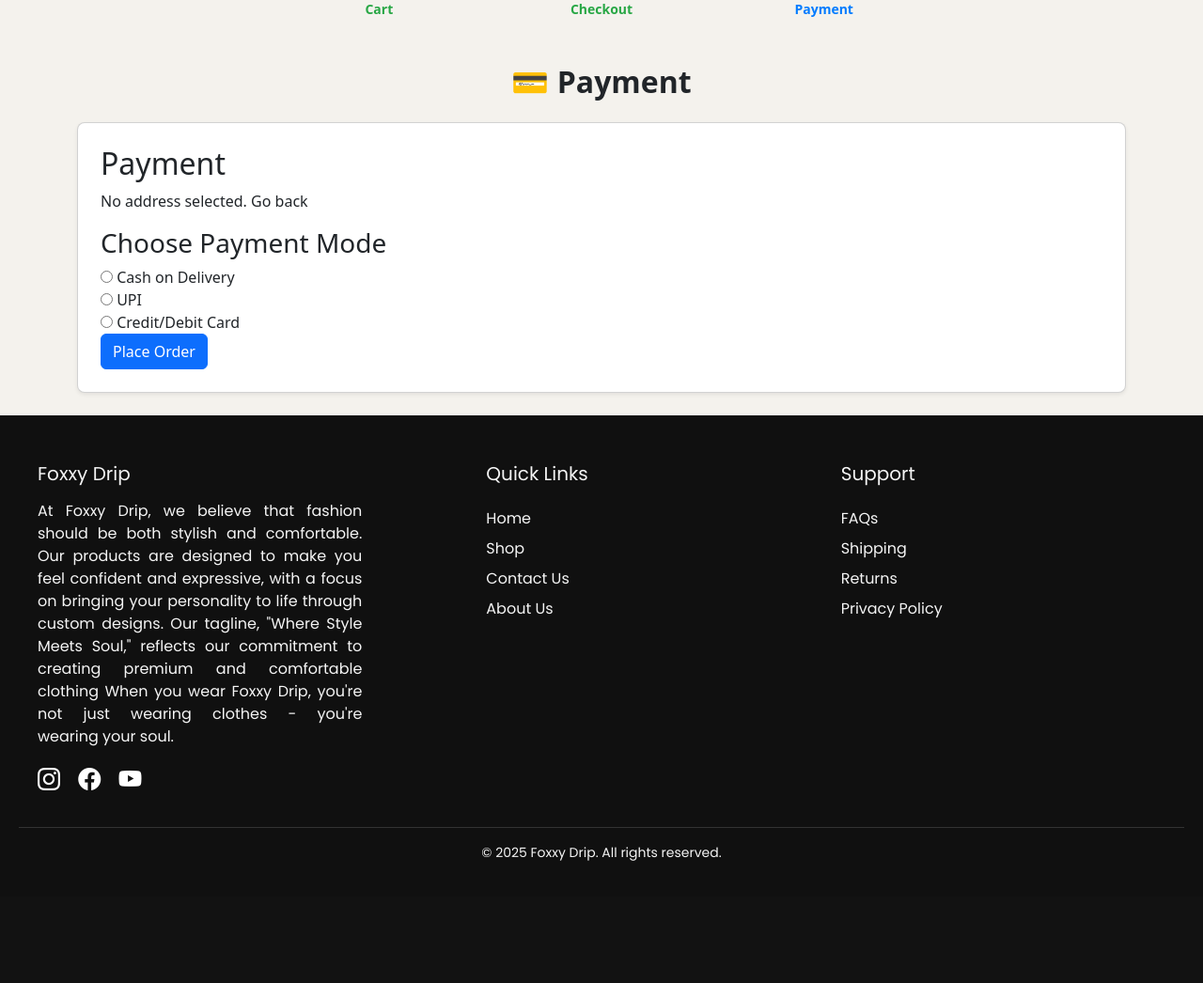
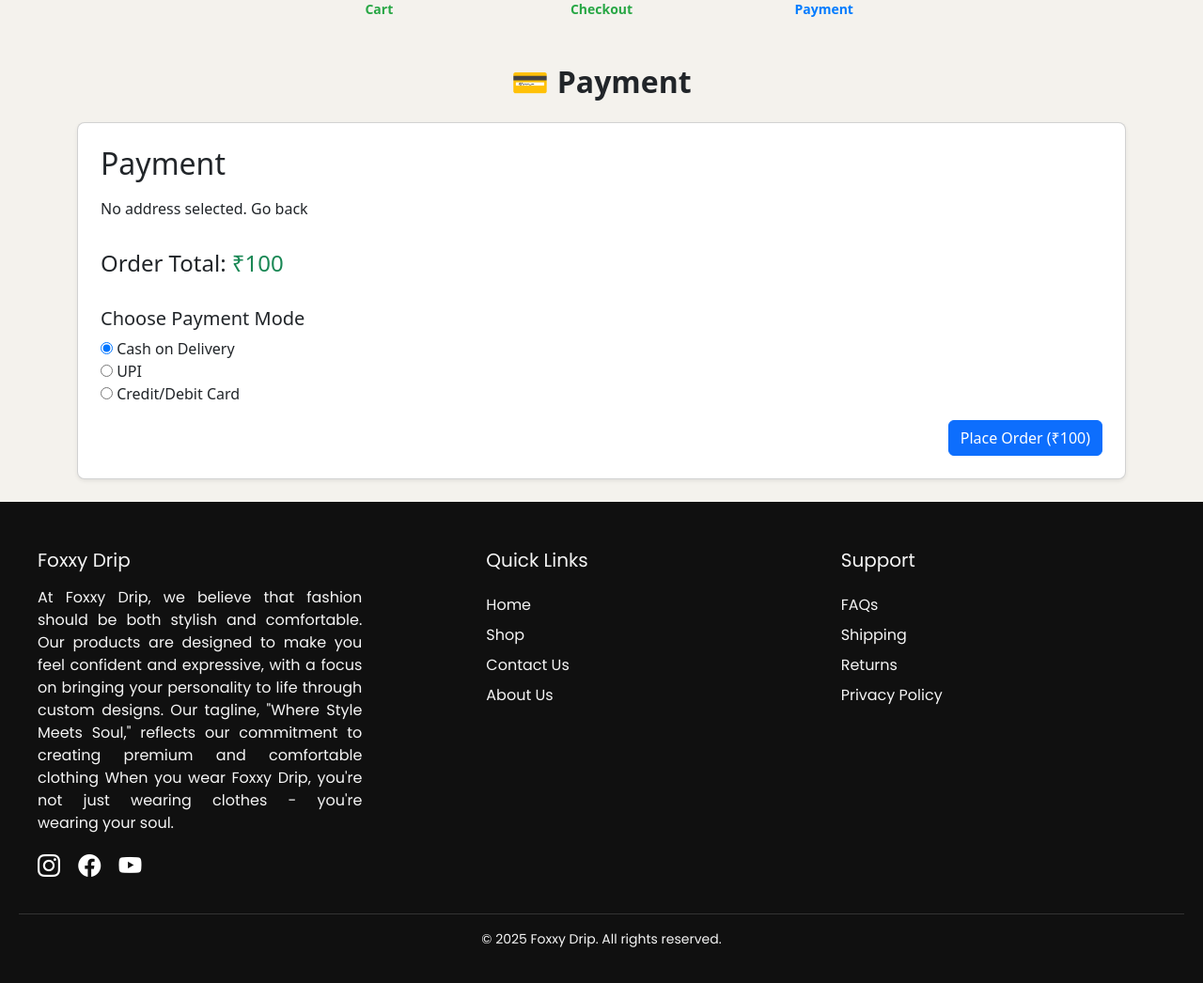
Before and after one commit to ArshGoel/Foxxy-Drip, a Django app: page /dash/payment_page/ in a window 1280 px wide. Shown: the part 174-1220 px from the top of the page at 94% size. Before the commit the page ends 1090 px from the top, so only its background shows below. Run offline with Django 3.2, Linux system fonts and the light colour scheme; a user stored in the database is signed in; tables that the repository leaves empty hold one stand-in row (values such as "Sample post"); grey boxes marked "Sample" are stand-in pictures; some web fonts are replaced.

Commit message:
emailupdate

```diff
--- a/Accounts/templates/emails/order_confirmation_user.html
+++ b/Accounts/templates/emails/order_confirmation_user.html
@@ -24,6 +24,7 @@
       <strong>Order ID:</strong> #{{ order.id }}<br>
       <strong>Placed On:</strong> {{ order.created_at|date:"d M Y, H:i" }}<br>
       <strong>Status:</strong> {{ order.get_status_display }}
+      <strong>Payment Mode:</strong> {{ order.payment_mode }}
     </p>
   </div>
 
--- a/Accounts/templates/emails/order_notification_admin.html
+++ b/Accounts/templates/emails/order_notification_admin.html
@@ -18,6 +18,7 @@
       <strong>Date:</strong> {{ order.created_at|date:"d M Y, H:i" }}<br>
       <strong>User:</strong> {{ order.profile.user.username }} ({{ order.profile.user.email }})<br>
       <strong>Status:</strong> {{ order.get_status_display }}<br>
+      <strong>Payment Mode:</strong> {{ order.payment_mode }}<br>
       <strong>Total:</strong> ₹{{ order.total_price }}
     </p>
   </div>
--- a/Services/templates/order_detail.html
+++ b/Services/templates/order_detail.html
@@ -14,6 +14,9 @@
         {{ order.address.city }}, {{ order.address.state }} - {{ order.address.postal_code }}<br>
         {{ order.address.country }}
     </p>
+
+    <h5>Payment Mode</h5>
+    <p>{{ order.payment_mode }}</p>
 
     <h5>Items</h5>
     <table class="table table-bordered">
--- a/Services/templates/payment_page.html
+++ b/Services/templates/payment_page.html
@@ -26,21 +26,43 @@
 
     <!-- Payment Options -->
     <div class="card p-4 shadow-sm rounded-3 mb-4">
-        <h2>Payment</h2>
+        <h2 class="mb-3">Payment</h2>
+
+        <!-- Show Address -->
         {% if address %}
             <p><strong>Deliver to:</strong> {{ address.full_address }}</p>
         {% else %}
             <p>No address selected. <a href="{% url 'checkout' %}">Go back</a></p>
         {% endif %}
 
-        <h3>Choose Payment Mode</h3>
-        <form method="post">
+        <!-- Show Total -->
+        <h4 class="mt-3">Order Total: <span class="text-success">₹{{ total }}</span></h4>
+
+        <!-- Payment Modes -->
+        <h5 class="mt-4">Choose Payment Mode</h5>
+        <form method="post" id="payment-form">
             {% csrf_token %}
-        <label><input type="radio" name="payment_mode" value="COD"> Cash on Delivery</label><br>
+            <label><input type="radio" name="payment_mode" value="COD" checked> Cash on Delivery</label><br>
             <label><input type="radio" name="payment_mode" value="UPI"> UPI</label><br>
             <label><input type="radio" name="payment_mode" value="CARD"> Credit/Debit Card</label><br>
-        <button type="submit" class="btn btn-primary">Place Order</button>
+
+            <!-- Desktop Button -->
+            <div class="text-end mt-3 d-none d-md-block">
+                <button type="submit" class="btn btn-primary">
+                    Place Order (₹{{ total }})
+                </button>
+            </div>
         </form>
+    </div>
+</div>
+
+<!-- Sticky Bottom Bar for Mobile -->
+<div class="d-md-none fixed-bottom bg-white border-top shadow-lg p-3">
+    <div class="d-flex justify-content-between align-items-center">
+        <strong>Total: ₹{{ total }}</strong>
+        <button type="submit" form="payment-form" class="btn btn-success btn-sm">
+            Place Order
+        </button>
     </div>
 </div>
 
```
Lines whose indentation alone changed are shown as unchanged.
